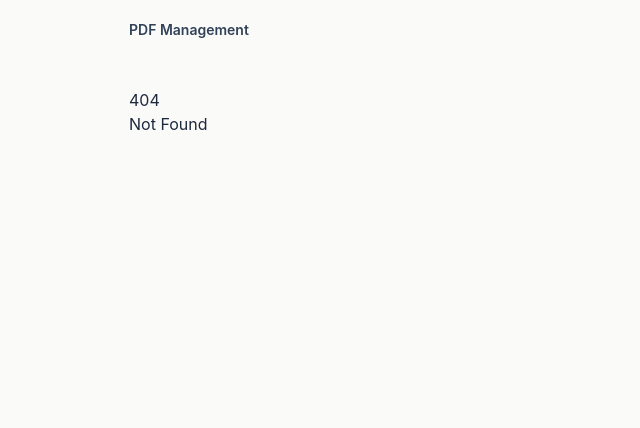
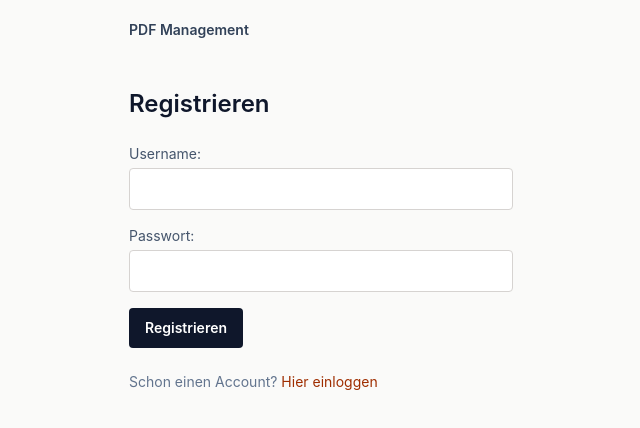
Before and after one commit to SerinaGuri/PDF_Management, a SvelteKit app: page /register in a window 1280 px wide. Before the commit this address had no page. Shown: the top 428 px of the page, without its empty margins (199-839 px from the left). Built offline with nearby package versions, Linux system fonts and the light colour scheme.

Commit message:
add user registration feature

```diff
--- a/src/routes/login/+page.svelte
+++ b/src/routes/login/+page.svelte
@@ -22,3 +22,5 @@
 {#if form?.error}
   <p style="color: red;">{form.error}</p>
 {/if}
+
+<p class="text-sm text-slate-500 mt-6">  Noch keinen Account? <a href="/register" class="text-orange-800">Hier registrieren</a></p>
--- /dev/null
+++ b/src/routes/register/+page.server.js
@@ -0,0 +1,36 @@
+import { pool } from '$lib/server/db.js';
+import { fail, redirect } from '@sveltejs/kit';
+
+export const actions = {
+  default: async ({ request }) => {
+    const data = await request.formData();
+    const username = data.get('username');
+    const password = data.get('password');
+
+    // Grundlegende Validierung
+    if (!username || !password) {
+      return fail(400, { error: 'Bitte Username und Passwort ausfüllen' });
+    }
+    if (password.length < 4) {
+      return fail(400, { error: 'Passwort muss mindestens 4 Zeichen lang sein' });
+    }
+
+    // Prüfen, ob der Username schon existiert
+    const [existing] = await pool.query(
+      'SELECT id FROM users WHERE username = ?',
+      [username]
+    );
+    if (existing.length > 0) {
+      return fail(400, { error: 'Dieser Username ist bereits vergeben' });
+    }
+
+    // Neuen User anlegen (Rolle standardmäßig "user")
+    await pool.query(
+      'INSERT INTO users (username, password, role) VALUES (?, ?, ?)',
+      [username, password, 'user']
+    );
+
+    // Nach erfolgreicher Registrierung zur Login-Seite weiterleiten
+    throw redirect(303, '/login');
+  }
+};
--- /dev/null
+++ b/src/routes/register/+page.svelte
@@ -0,0 +1,42 @@
+<script>
+  let { form } = $props();
+</script>
+
+<h1 class="text-2xl font-semibold mb-6 text-slate-900">Registrieren</h1>
+
+<form method="POST" class="flex flex-col gap-4 max-w-sm">
+  <label class="flex flex-col gap-1 text-sm text-slate-600">
+    Username:
+    <input
+      type="text"
+      name="username"
+      required
+      class="border border-stone-300 rounded px-3 py-2 text-base bg-white text-slate-800"
+    />
+  </label>
+
+  <label class="flex flex-col gap-1 text-sm text-slate-600">
+    Passwort:
+    <input
+      type="password"
+      name="password"
+      required
+      class="border border-stone-300 rounded px-3 py-2 text-base bg-white text-slate-800"
+    />
+  </label>
+
+  <button
+    type="submit"
+    class="self-start bg-slate-900 text-white font-semibold text-sm px-4 py-2.5 rounded hover:bg-orange-800"
+  >
+    Registrieren
+  </button>
+</form>
+
+{#if form?.error}
+  <p class="text-red-700 text-sm mt-4">{form.error}</p>
+{/if}
+
+<p class="text-sm text-slate-500 mt-6">
+  Schon einen Account? <a href="/login" class="text-orange-800">Hier einloggen</a>
+</p>
```
